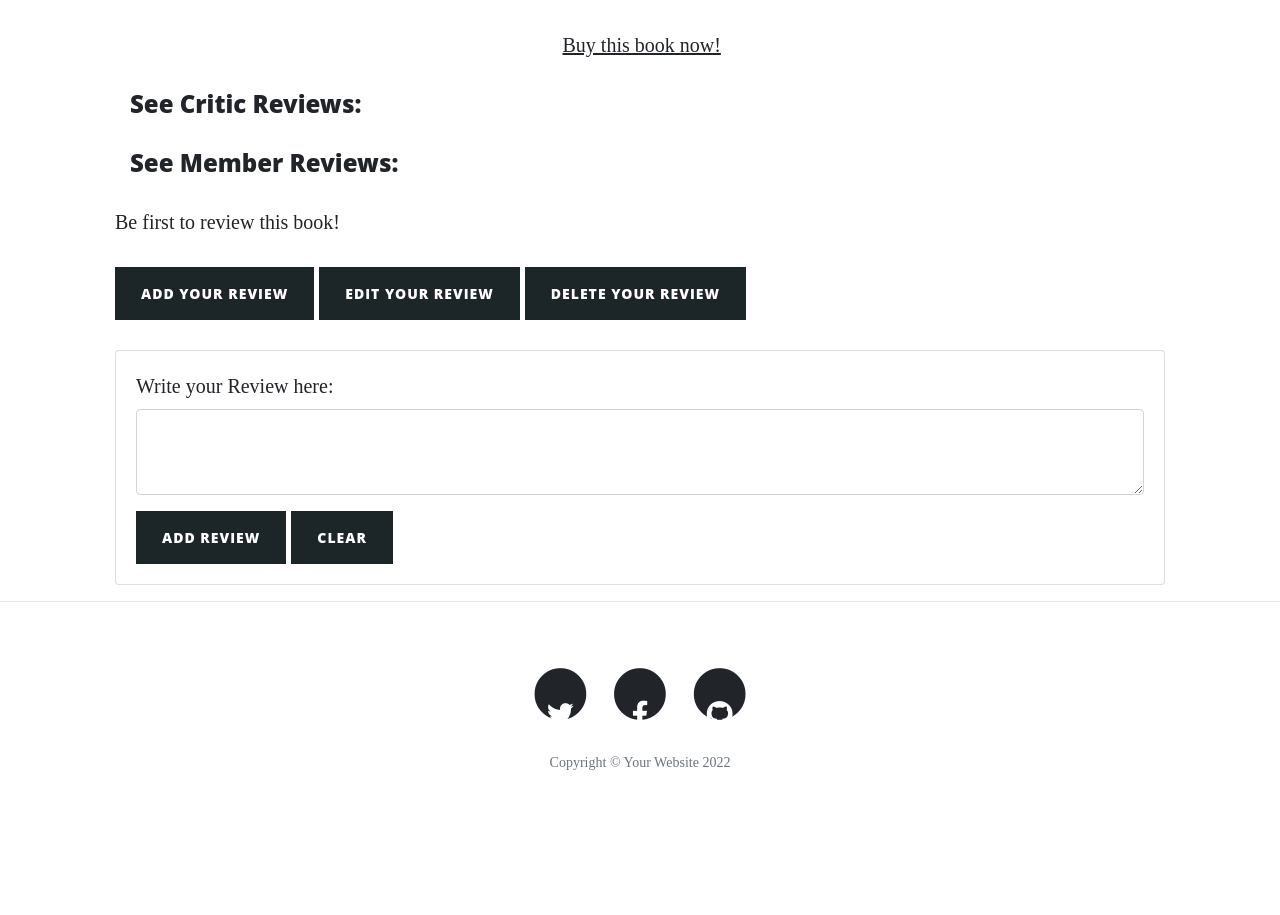
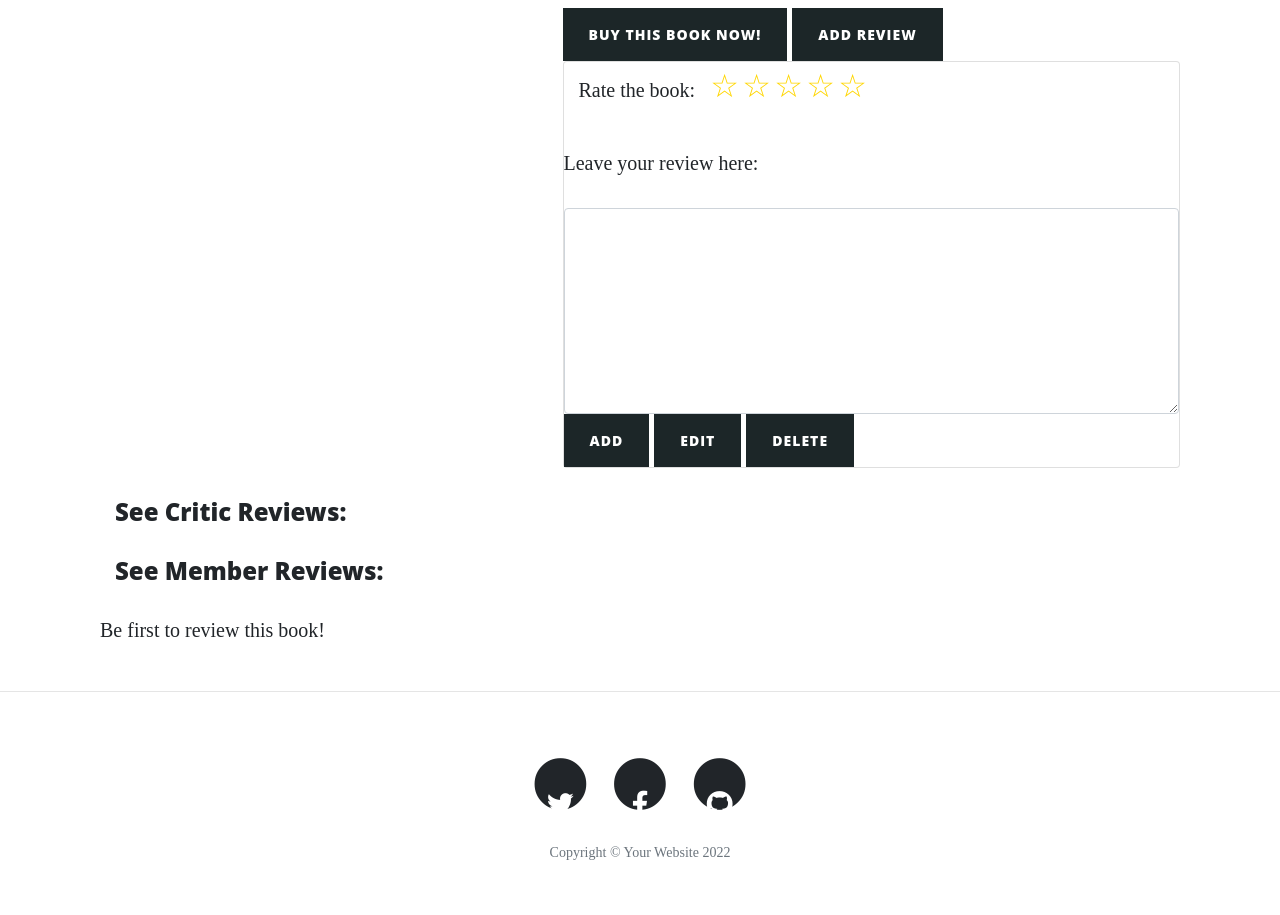
Before and after one commit to LySeriuos/MS-3-book-review, a Flask app: page /reviews/1 in a window 1280 px wide, after a click on "ADD REVIEW". Shown: the part 717-1632 px from the top of the page. Before the commit the page ends 1487 px from the top, so only its background shows below. Run offline with Flask 2, Linux system fonts and the light colour scheme; some libraries are stand-ins or nearby versions.

Commit message:
add hidden time atribute to collect time data for later sorting purpose

```diff
--- a/static/css/style.css
+++ b/static/css/style.css
@@ -40,5 +40,48 @@
 
 .flashes {
   display: flex;
-  underline: solid 1px;
+  text-decoration: underline;
 }
+
+/* users reviews star ratings  */
+
+.rating {
+  display: flex;
+  flex-direction: row-reverse;
+  align-items: center;
+  justify-content: left;
+}
+#rating {
+  margin: 0 15px;
+}
+
+.rating>input {
+  display: none
+}
+
+.rating>label {
+  position: relative;
+  width: 1em;
+  font-size: 32px;
+  color: #FFD600;
+  cursor: pointer
+}
+
+.rating>label::before {
+  content: "\2605";
+  position: absolute;
+  opacity: 0
+}
+
+.rating>label:hover:before,
+.rating>label:hover~label:before {
+  opacity: 1 !important
+}
+
+.rating>input:checked~label:before {
+  opacity: 1
+}
+
+.rating:hover>input:checked~label:before {
+  opacity: 0.4
+}
--- a/static/js/scripts.js
+++ b/static/js/scripts.js
@@ -0,0 +1,7 @@
+$(document).ready(function(){
+    var today = new Date();
+    var date = today.getFullYear()+'-'+(today.getMonth()+1)+'-'+today.getDate();
+    document.getElementById("currentDate").value = date;
+    var time = today.getHours() + ":" + today.getMinutes() + ":" + today.getSeconds();
+    document.getElementById("currentTime").value = time;
+});
--- a/templates/base.html
+++ b/templates/base.html
@@ -132,9 +132,9 @@
     {% endblock %}
 
 	<!-- Custom scripts for this template -->
+	<script src="{{ url_for('static', filename='js/scripts.js') }}"></script>
 	<script src="{{ url_for('static', filename='js/clean-blog.min.js') }}"></script>
     <script>$("#copyright").text(new Date().getFullYear());</script>
 	<script src="/static/js/jquery.js"></script>
-
 </body>
 </html>
--- a/templates/book.html
+++ b/templates/book.html
@@ -6,9 +6,42 @@
         </div>
     <div class="col-md-7">
         <h2 class="col-md-12">{{ book.name }} by {{ book.author }}</h2>
-        <p><a href='{{ book.link}}' target="_blank">Buy this book now!</a></p>
+    <button class="btn btn-primary d-inline"><a href='{{ book.link}}' target="_blank" class="text-white">Buy this book now!</a></button>
+        <button class="btn btn-primary d-inline" type="button" data-toggle="collapse" data-target="#collapseExample" aria-expanded="false" aria-controls="collapseExample">
+            Add Review
+          </button>
+        <div class="collapse" id="collapseExample">
+            <div class="card">
+
+                <div class="rating">
+                    <input type="radio" name="rating" value="1" id="1"><label for="1">☆</label>
+                    <input type="radio" name="rating" value="2" id="2"><label for="2">☆</label>
+                    <input type="radio" name="rating" value="3" id="3"><label for="3">☆</label>
+                    <input type="radio" name="rating" value="4" id="4"><label for="4">☆</label>
+                    <input type="radio" name="rating" value="5" id="5"><label for="5">☆</label>
+                    <p id="rating">Rate the book:</p>
+                </div>
+        <form method="POST" action="">
+            <p>Leave your review here:</p>
+            <div class="input-group">
+               <textarea class="form-control" id="task_description" name="task_description" rows="8" aria-label="With textarea"></textarea>
+              </div>
+              <div hidden>
+                <p>Current Date is <input type="text" id="currentDate"></p>
+                <p>Current Time is <input type="text" id="currentTime"></p>
+              </div>
+              <div>
+              <button class="btn btn-primary" type="submit">Add</button>
+              <button class="btn btn-primary" type="submit">Edit</button>
+              <button class="btn btn-primary" type="submit">Delete</button>
+          </div>
+        </div>
+    </form>
+</div>
+
+    <div>
         <p>{{ book.description}}</p>
-    </div>
+        </div>
 </div>
     <div>
     <div class="col-md-12">
@@ -34,32 +67,6 @@
         {{ task.due_date }}<br>
     {% endfor %}
 
-    <p>
-        <button class="btn btn-primary" type="button" data-toggle="collapse" data-target="#collapseExample" aria-expanded="false" aria-controls="collapseExample">
-          Add your Review
-        </button>
-        <button class="btn btn-primary" type="button" data-toggle="collapse" data-target="#collapseExample" aria-expanded="false" aria-controls="collapseExample">
-            Edit Your Review
-        </button>
-        <button class="btn btn-primary" type="button" data-toggle="collapse" data-target="#collapseExample" aria-expanded="false" aria-controls="collapseExample">
-            Delete your Review
-        </button>
-      </p>
-      <div class="collapse" id="collapseExample">
-        <div class="card card-body">
-          <form>
-            <div class="form-group">
-                <label for="exampleFormControlTextarea1"> Write your Review here:</label>
-                <textarea class="form-control" id="exampleFormControlTextarea1" rows="3"></textarea>
-              </div>
-              <input class="btn btn-primary" type="submit" value="Add Review">
-            <input class="btn btn-primary" type="reset" value="Clear">
-            </form>
-
-        </div>
-      </div>
-
-
 
     </div>
 {% endblock %}
```
